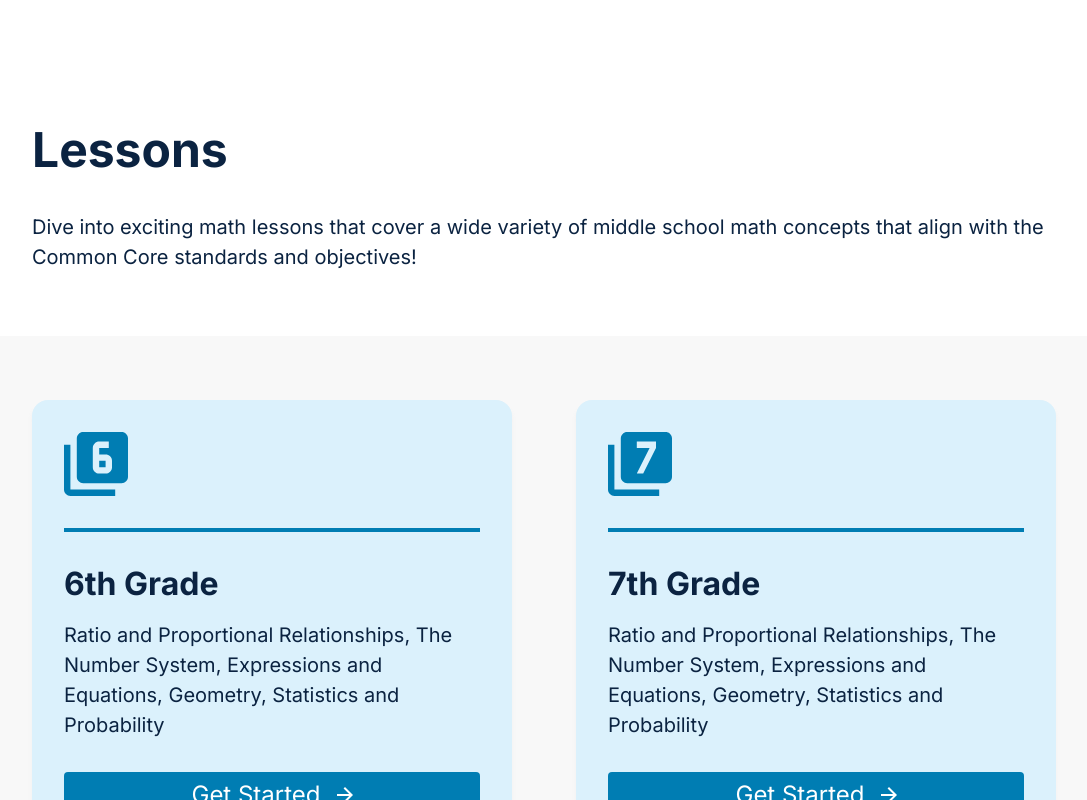
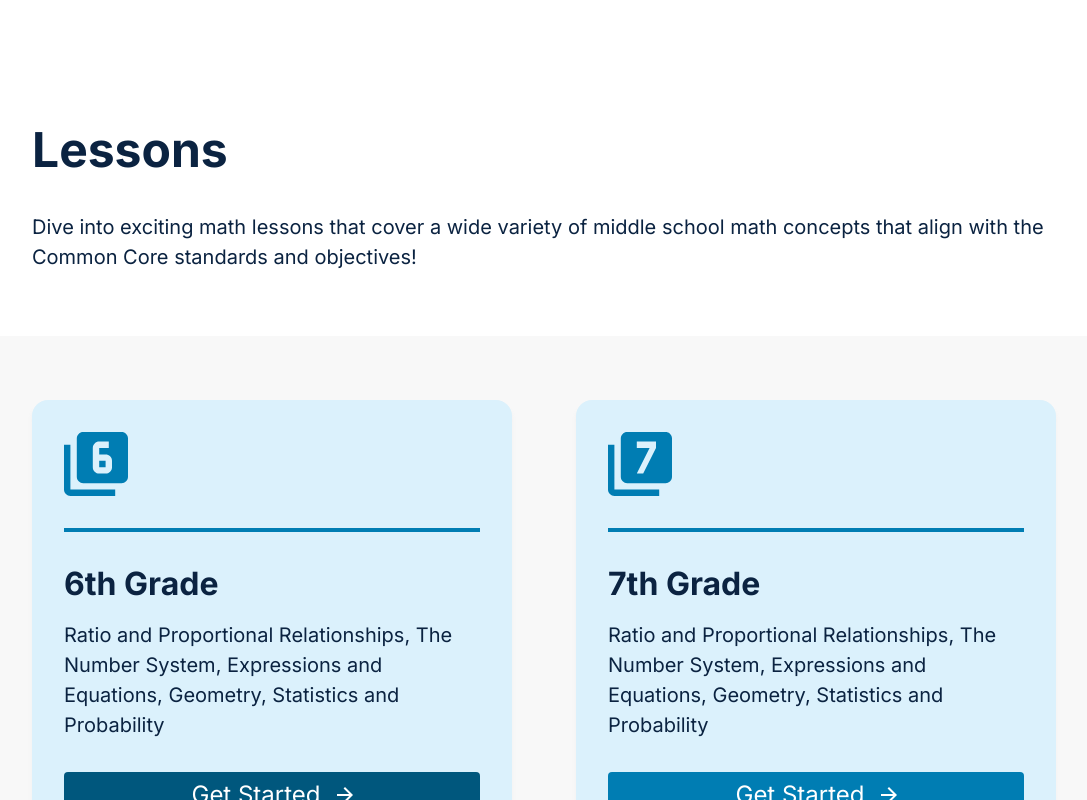
Before and after one commit to cadypridgeon/leap-2023, a plain HTML site: page pages/lessons.html in a window 1280 px wide. In both pictures the pointer is over the button 368 px from the left and 794 px from the top of the page. Shown: the top 800 px of the page, without its empty margins (96-1183 px from the left). Drawn offline with Linux system fonts and the light colour scheme.

Commit message:
Update lessons.css

```diff
--- a/styles/lessons.css
+++ b/styles/lessons.css
@@ -68,6 +68,11 @@ main {
     color: #FFFFFF;
 }
 
+.card .button button:hover {
+    cursor: pointer;
+    background: #00577D;
+}
+
 .placeholder {
     background-color: #F8F8F8;
     box-shadow: none;
```
